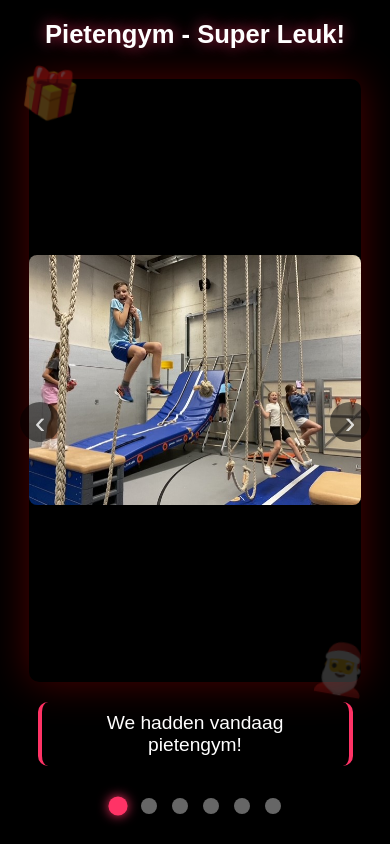
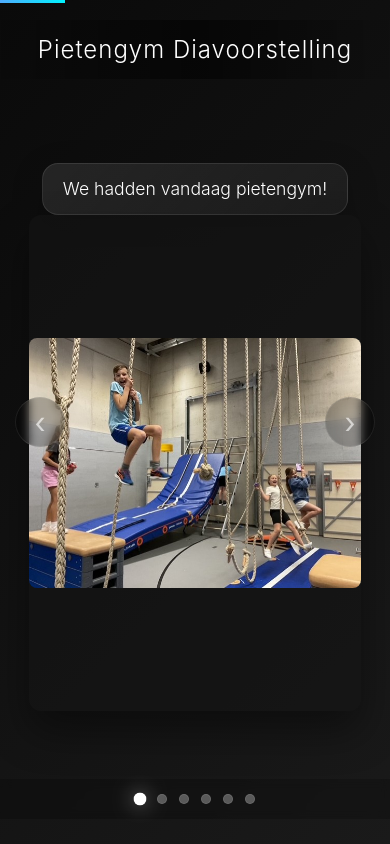
Before and after one commit to Jimisdebest/bba_2025-2026, a plain HTML site: page pietengym.html in a window 390 px wide. Drawn offline with Linux system fonts and the light colour scheme.

Commit message:
Update pietengym.html

```diff
--- a/pietengym.html
+++ b/pietengym.html
@@ -12,8 +12,8 @@
         }
 
         body {
-            font-family: 'Arial', sans-serif;
-            background-color: #000;
+            font-family: -apple-system, BlinkMacSystemFont, 'Segoe UI', Roboto, Oxygen, Ubuntu, sans-serif;
+            background-color: #0a0a0a;
             color: white;
             overflow: hidden;
             width: 100vw;
@@ -21,35 +21,36 @@
             position: fixed;
         }
 
-        /* Lichteffect container */
+        /* Lichteffect bij binnenkomst */
         .light-effect {
             position: fixed;
             top: 0;
             left: 0;
             width: 100%;
             height: 100%;
-            z-index: 100;
+            z-index: 1000;
             pointer-events: none;
             background: radial-gradient(
                 circle at center,
-                rgba(255, 255, 255, 0) 0%,
-                rgba(255, 255, 255, 0) 30%,
-                rgba(0, 0, 0, 1) 100%
+                rgba(255, 255, 255, 1) 0%,
+                rgba(255, 255, 255, 0.8) 10%,
+                rgba(255, 255, 255, 0) 70%
             );
-            animation: lightReveal 3s ease-in-out forwards;
+            animation: lightReveal 2.5s cubic-bezier(0.4, 0, 0.2, 1) forwards;
+            opacity: 0;
         }
 
         @keyframes lightReveal {
             0% {
-                transform: scale(3);
+                opacity: 1;
+                transform: scale(0.5);
+            }
+            50% {
                 opacity: 1;
             }
-            70% {
-                opacity: 0.7;
-            }
             100% {
-                transform: scale(1);
                 opacity: 0;
+                transform: scale(1.5);
                 display: none;
             }
         }
@@ -60,6 +61,7 @@
             height: 100%;
             position: relative;
             overflow: hidden;
+            background: linear-gradient(135deg, #0a0a0a 0%, #1a1a1a 100%);
         }
 
         /* Individuele dia's */
@@ -74,9 +76,10 @@
             justify-content: center;
             align-items: center;
             opacity: 0;
-            transition: opacity 1s ease-in-out, transform 1.2s cubic-bezier(0.25, 0.46, 0.45, 0.94);
+            transition: opacity 0.8s ease, transform 1s cubic-bezier(0.25, 0.46, 0.45, 0.94);
             transform: translateX(100%);
-            padding: 20px;
+            padding: 40px 20px;
+            will-change: transform, opacity;
         }
 
         .slide.active {
@@ -87,20 +90,20 @@
 
         .slide.previous {
             transform: translateX(-100%);
-            opacity: 0;
         }
 
         /* Afbeelding container */
         .image-container {
-            width: 85%;
-            height: 85%;
+            width: 90%;
+            height: 75%;
             display: flex;
             justify-content: center;
             align-items: center;
             overflow: hidden;
-            border-radius: 10px;
-            box-shadow: 0 0 40px rgba(255, 0, 0, 0.3);
+            border-radius: 12px;
             position: relative;
+            box-shadow: 0 20px 40px rgba(0, 0, 0, 0.4);
+            background: rgba(20, 20, 20, 0.6);
         }
 
         .slide-image {
@@ -108,20 +111,27 @@
             max-height: 100%;
             object-fit: contain;
             border-radius: 8px;
+            transition: transform 0.5s ease;
+        }
+
+        .slide-image:hover {
+            transform: scale(1.01);
         }
 
         /* Beschrijving */
         .caption {
-            margin-top: 20px;
-            font-size: 1.8rem;
+            margin-top: 30px;
+            font-size: 1.6rem;
             text-align: center;
-            padding: 15px 30px;
-            background-color: rgba(0, 0, 0, 0.7);
-            border-radius: 10px;
-            max-width: 80%;
-            text-shadow: 0 2px 4px rgba(0, 0, 0, 0.5);
-            border-left: 4px solid #ff3366;
-            border-right: 4px solid #ff3366;
+            padding: 20px 40px;
+            background: linear-gradient(135deg, rgba(255, 255, 255, 0.1), rgba(255, 255, 255, 0.05));
+            backdrop-filter: blur(10px);
+            border-radius: 16px;
+            max-width: 85%;
+            border: 1px solid rgba(255, 255, 255, 0.1);
+            font-weight: 300;
+            line-height: 1.5;
+            box-shadow: 0 8px 32px rgba(0, 0, 0, 0.2);
         }
 
         /* Navigatie pijlen */
@@ -129,9 +139,9 @@
             position: absolute;
             top: 50%;
             transform: translateY(-50%);
-            font-size: 3.5rem;
-            color: rgba(255, 255, 255, 0.8);
-            background-color: rgba(0, 0, 0, 0.5);
+            font-size: 2.8rem;
+            color: rgba(255, 255, 255, 0.7);
+            background: rgba(0, 0, 0, 0.3);
             width: 70px;
             height: 70px;
             border-radius: 50%;
@@ -139,136 +149,182 @@
             justify-content: center;
             align-items: center;
             cursor: pointer;
-            transition: all 0.3s ease;
+            transition: all 0.3s cubic-bezier(0.4, 0, 0.2, 1);
             z-index: 10;
             user-select: none;
+            backdrop-filter: blur(5px);
+            border: 1px solid rgba(255, 255, 255, 0.1);
         }
 
         .arrow:hover {
-            background-color: rgba(255, 51, 102, 0.7);
+            background: rgba(255, 255, 255, 0.15);
             color: white;
             transform: translateY(-50%) scale(1.1);
+            border-color: rgba(255, 255, 255, 0.3);
+        }
+
+        .arrow:active {
+            transform: translateY(-50%) scale(0.95);
         }
 
         .arrow-left {
-            left: 20px;
+            left: 30px;
         }
 
         .arrow-right {
-            right: 20px;
+            right: 30px;
         }
 
         /* Dia indicator */
         .slide-indicator {
             position: absolute;
-            bottom: 30px;
+            bottom: 40px;
             left: 0;
             right: 0;
             display: flex;
             justify-content: center;
-            gap: 15px;
+            gap: 12px;
             z-index: 10;
+            padding: 15px;
+            background: rgba(0, 0, 0, 0.2);
+            backdrop-filter: blur(5px);
         }
 
         .indicator-dot {
-            width: 16px;
-            height: 16px;
+            width: 14px;
+            height: 14px;
             border-radius: 50%;
-            background-color: rgba(255, 255, 255, 0.4);
+            background: rgba(255, 255, 255, 0.3);
             cursor: pointer;
             transition: all 0.3s ease;
+            border: 1px solid rgba(255, 255, 255, 0.1);
+        }
+
+        .indicator-dot:hover {
+            background: rgba(255, 255, 255, 0.5);
+            transform: scale(1.2);
         }
 
         .indicator-dot.active {
-            background-color: #ff3366;
-            transform: scale(1.2);
-            box-shadow: 0 0 10px #ff3366;
+            background: white;
+            transform: scale(1.3);
+            box-shadow: 0 0 15px rgba(255, 255, 255, 0.5);
         }
 
         /* Titel */
         .title {
             position: absolute;
-            top: 20px;
+            top: 30px;
             left: 0;
             right: 0;
             text-align: center;
-            font-size: 2.5rem;
+            font-size: 2.2rem;
             color: white;
-            text-shadow: 0 0 15px rgba(255, 51, 102, 0.8);
             z-index: 10;
-            padding: 0 20px;
-            font-weight: bold;
+            padding: 20px;
+            font-weight: 300;
+            letter-spacing: 1px;
+            background: linear-gradient(to right, rgba(0, 0, 0, 0), rgba(0, 0, 0, 0.5), rgba(0, 0, 0, 0));
         }
 
-        /* Sinterklaas thema decoratie */
-        .decoration {
+        /* Progress indicator */
+        .progress-bar {
             position: absolute;
-            pointer-events: none;
+            top: 0;
+            left: 0;
+            height: 3px;
+            background: linear-gradient(90deg, #4facfe 0%, #00f2fe 100%);
+            width: 0%;
+            z-index: 5;
+            transition: width 0.3s ease;
+        }
+
+        /* Navigatie hint */
+        .nav-hint {
+            position: absolute;
+            bottom: 120px;
+            left: 0;
+            right: 0;
+            text-align: center;
+            color: rgba(255, 255, 255, 0.5);
+            font-size: 0.9rem;
+            letter-spacing: 2px;
+            text-transform: uppercase;
+            animation: fadeInOut 3s infinite;
             z-index: 1;
         }
 
-        .decoration-1 {
-            top: 10%;
-            left: 5%;
-            font-size: 4rem;
-            color: rgba(255, 51, 102, 0.3);
-            animation: float 8s infinite ease-in-out;
-        }
-
-        .decoration-2 {
-            bottom: 15%;
-            right: 5%;
-            font-size: 5rem;
-            color: rgba(255, 51, 102, 0.2);
-            animation: float 10s infinite ease-in-out reverse;
-        }
-
-        @keyframes float {
-            0%, 100% { transform: translateY(0) rotate(0deg); }
-            50% { transform: translateY(-20px) rotate(10deg); }
+        @keyframes fadeInOut {
+            0%, 100% { opacity: 0.3; }
+            50% { opacity: 0.8; }
         }
 
         /* Responsive aanpassingen */
         @media (max-width: 768px) {
             .arrow {
-                width: 50px;
-                height: 50px;
-                font-size: 2.5rem;
+                width: 60px;
+                height: 60px;
+                font-size: 2.2rem;
+            }
+
+            .arrow-left {
+                left: 15px;
+            }
+
+            .arrow-right {
+                right: 15px;
             }
 
             .caption {
-                font-size: 1.4rem;
+                font-size: 1.3rem;
                 max-width: 90%;
+                padding: 15px 25px;
             }
 
             .title {
-                font-size: 2rem;
+                font-size: 1.8rem;
+                top: 20px;
             }
 
-            .decoration-1, .decoration-2 {
-                font-size: 3rem;
+            .image-container {
+                width: 95%;
+                height: 70%;
+            }
+
+            .nav-hint {
+                display: none;
             }
         }
 
         @media (max-width: 480px) {
             .arrow {
-                width: 40px;
-                height: 40px;
-                font-size: 2rem;
+                width: 50px;
+                height: 50px;
+                font-size: 1.8rem;
+                opacity: 0.8;
             }
 
             .caption {
-                font-size: 1.2rem;
-                padding: 10px 20px;
+                font-size: 1.1rem;
+                padding: 12px 20px;
             }
 
             .title {
-                font-size: 1.6rem;
+                font-size: 1.5rem;
+                padding: 15px;
             }
 
             .image-container {
-                width: 95%;
-                height: 75%;
+                height: 65%;
+            }
+
+            .slide-indicator {
+                bottom: 25px;
+            }
+
+            .indicator-dot {
+                width: 10px;
+                height: 10px;
             }
         }
     </style>
@@ -277,17 +333,19 @@
     <!-- Lichteffect bij binnenkomst -->
     <div class="light-effect" id="lightEffect"></div>
 
-    <!-- Decoratie elementen -->
-    <div class="decoration decoration-1">🎁</div>
-    <div class="decoration decoration-2">🎅</div>
+    <!-- Titel -->
+    <div class="title">Pietengym Diavoorstelling</div>
 
-    <!-- Titel -->
-    <div class="title">Pietengym - Super Leuk!</div>
+    <!-- Progress indicator -->
+    <div class="progress-bar" id="progressBar"></div>
 
     <!-- Diavoorstelling -->
     <div class="slideshow" id="slideshow">
         <!-- Dia's worden hier ingevoegd via JavaScript -->
     </div>
+
+    <!-- Navigatie hint -->
+    <div class="nav-hint">← Swipe of gebruik pijltjestoetsen →</div>
 
     <!-- Navigatie pijlen -->
     <div class="arrow arrow-left" id="prevBtn">‹</div>
@@ -311,24 +369,25 @@
             },
             {
                 src: "Pietengym/Pietengym 3.jpg",
-                caption: "Springen als een piet!"
+                caption: ""
             },
             {
                 src: "Pietengym/Pietengym 4.jpg",
-                caption: "Samenwerken om cadeautjes te bezorgen"
+                caption: ""
             },
             {
                 src: "Pietengym/Pietengym 5.jpg",
-                caption: "Balanceren op het dak"
+                caption: ""
             },
             {
                 src: "Pietengym/Pietengym 6.jpg",
-                caption: "Klaar voor Sinterklaas!"
+                caption: ""
             }
         ];
 
         // Huidige dia index
         let currentSlideIndex = 0;
+        let isAnimating = false;
 
         // DOM elementen
         const slideshow = document.getElementById('slideshow');
@@ -336,6 +395,7 @@
         const prevBtn = document.getElementById('prevBtn');
         const nextBtn = document.getElementById('nextBtn');
         const slideIndicator = document.getElementById('slideIndicator');
+        const progressBar = document.getElementById('progressBar');
 
         // Maak dia's aan
         function createSlides() {
@@ -352,18 +412,20 @@
                 // Maak afbeelding element
                 const img = document.createElement('img');
                 img.src = afbeelding.src;
-                img.alt = `Pietengym activiteit ${index + 1}`;
+                img.alt = `Pietengym foto ${index + 1}`;
                 img.className = 'slide-image';
 
-                // Maak bijschrift
-                const caption = document.createElement('div');
-                caption.className = 'caption';
-                caption.textContent = afbeelding.caption;
+                // Maak bijschrift alleen als er tekst is
+                if (afbeelding.caption) {
+                    const caption = document.createElement('div');
+                    caption.className = 'caption';
+                    caption.textContent = afbeelding.caption;
+                    slide.appendChild(caption);
+                }
 
                 // Voeg alles samen
                 imageContainer.appendChild(img);
                 slide.appendChild(imageContainer);
-                slide.appendChild(caption);
                 slideshow.appendChild(slide);
 
                 // Maak indicator dot
@@ -373,19 +435,30 @@
                 indicatorDot.addEventListener('click', () => goToSlide(index));
                 slideIndicator.appendChild(indicatorDot);
             });
+
+            // Update progress bar
+            updateProgressBar();
+        }
+
+        // Update progress bar
+        function updateProgressBar() {
+            const progress = ((currentSlideIndex + 1) / afbeeldingen.length) * 100;
+            progressBar.style.width = `${progress}%`;
         }
 
         // Ga naar specifieke dia
         function goToSlide(index) {
-            // Controleer of de index geldig is
-            if (index < 0 || index >= afbeeldingen.length) return;
+            // Voorkom dubbele animaties
+            if (isAnimating || index === currentSlideIndex) return;
+
+            isAnimating = true;
+
+            // Bepaal animatie richting
+            const direction = index > currentSlideIndex ? 'next' : 'prev';
 
             // Haal huidige en volgende dia op
             const currentSlide = document.querySelector('.slide.active');
             const nextSlide = document.querySelector(`.slide[data-index="${index}"]`);
-
-            // Bepaal animatie richting
-            const direction = index > currentSlideIndex ? 'next' : 'prev';
 
             // Verwijder active class van huidige dia en indicator
             if (currentSlide) {
@@ -404,50 +477,66 @@
             // Update huidige index
             currentSlideIndex = index;
 
-            // Verwijder 'previous' class na animatie
+            // Update progress bar
+            updateProgressBar();
+
+            // Reset animatie vlag
             setTimeout(() => {
+                isAnimating = false;
                 if (currentSlide) {
                     currentSlide.classList.remove('previous');
                 }
-            }, 1200);
+            }, 1000);
         }
 
         // Volgende dia
         function nextSlide() {
+            if (isAnimating) return;
             const nextIndex = (currentSlideIndex + 1) % afbeeldingen.length;
             goToSlide(nextIndex);
         }
 
         // Vorige dia
         function prevSlide() {
+            if (isAnimating) return;
             const prevIndex = (currentSlideIndex - 1 + afbeeldingen.length) % afbeeldingen.length;
             goToSlide(prevIndex);
         }
 
         // Swipe functionaliteit
         let touchStartX = 0;
-        let touchEndX = 0;
+        let touchStartY = 0;
 
         function handleTouchStart(e) {
-            touchStartX = e.changedTouches[0].screenX;
+            touchStartX = e.touches[0].clientX;
+            touchStartY = e.touches[0].clientY;
         }
 
         function handleTouchMove(e) {
-            // Voorkom standaard scroll gedrag tijdens swipen
-            e.preventDefault();
+            if (!touchStartX) return;
+
+            const touchX = e.touches[0].clientX;
+            const touchY = e.touches[0].clientY;
+
+            const diffX = touchStartX - touchX;
+            const diffY = touchStartY - touchY;
+
+            // Alleen horizontale swipes behandelen
+            if (Math.abs(diffX) > Math.abs(diffY)) {
+                e.preventDefault();
+            }
         }
 
         function handleTouchEnd(e) {
-            touchEndX = e.changedTouches[0].screenX;
-            handleSwipe();
-        }
+            if (!touchStartX) return;
 
-        function handleSwipe() {
+            const touchEndX = e.changedTouches[0].clientX;
+            const diffX = touchStartX - touchEndX;
+
             const swipeThreshold = 50;
-            const diff = touchStartX - touchEndX;
 
-            if (Math.abs(diff) > swipeThreshold) {
-                if (diff > 0) {
+            if (Math.abs(diffX) > swipeThreshold) {
+                if (diffX > 0) {
                     // Swipe naar links = volgende dia
                     nextSlide();
                 } else {
@@ -455,15 +544,24 @@
                     prevSlide();
                 }
             }
+
+            touchStartX = 0;
+            touchStartY = 0;
         }
 
         // Toetsenbord navigatie
         function handleKeyDown(e) {
             switch(e.key) {
                 case 'ArrowLeft':
+                    e.preventDefault();
                     prevSlide();
                     break;
                 case 'ArrowRight':
+                    e.preventDefault();
+                    nextSlide();
+                    break;
+                case ' ':
+                    e.preventDefault();
                     nextSlide();
                     break;
             }
@@ -476,55 +574,53 @@
             // Verwijder lichteffect na animatie
             setTimeout(() => {
                 lightEffect.style.display = 'none';
-            }, 3000);
+            }, 2500);
 
             // Event listeners
             prevBtn.addEventListener('click', prevSlide);
             nextBtn.addEventListener('click', nextSlide);
 
             // Touch events voor swipe
-            slideshow.addEventListener('touchstart', handleTouchStart, { passive: false });
+            slideshow.addEventListener('touchstart', handleTouchStart, { passive: true });
             slideshow.addEventListener('touchmove', handleTouchMove, { passive: false });
-            slideshow.addEventListener('touchend', handleTouchEnd, { passive: false });
+            slideshow.addEventListener('touchend', handleTouchEnd, { passive: true });
 
             // Keyboard events
             document.addEventListener('keydown', handleKeyDown);
 
-            // Klik op de diavoorstelling om verder te gaan (optioneel)
-            slideshow.addEventListener('click', (e) => {
-                // Als er niet op een specifiek element wordt geklikt, ga dan naar volgende dia
-                if (e.target === slideshow) {
-                    nextSlide();
+            // Fullscreen functionaliteit
+            function enterFullscreen() {
+                const elem = document.documentElement;
+
+                if (!document.fullscreenElement) {
+                    if (elem.requestFullscreen) {
+                        elem.requestFullscreen().catch(err => {
+                            console.log("Fullscreen error:", err);
+                        });
+                    }
+                }
+            }
+
+            // Probeer fullscreen te starten
+            window.addEventListener('load', () => {
+                setTimeout(enterFullscreen, 100);
+            });
+
+            // Vraag fullscreen aan bij eerste interactie
+            document.addEventListener('click', enterFullscreen, { once: true });
+            document.addEventListener('keydown', enterFullscreen, { once: true });
+
+            // Houd fullscreen actief
+            document.addEventListener('fullscreenchange', () => {
+                if (!document.fullscreenElement) {
+                    setTimeout(enterFullscreen, 100);
                 }
             });
 
-            // Zorg ervoor dat we fullscreen blijven
-            document.addEventListener('fullscreenchange', () => {
-                if (!document.fullscreenElement) {
-                    // Vraag om fullscreen als het verlaten wordt
-                    document.documentElement.requestFullscreen().catch(err => {
-                        console.log("Fullscreen kan niet worden aangevraagd:", err);
-                    });
-                }
+            // Voorkom context menu op mobiel
+            document.addEventListener('contextmenu', (e) => {
+                e.preventDefault();
             });
-
-            // Probeer fullscreen te starten
-            function requestFullscreen() {
-                if (!document.fullscreenElement) {
-                    document.documentElement.requestFullscreen().catch(err => {
-                        console.log("Fullscreen kan niet worden aangevraagd:", err);
-                    });
-                }
-            }
-
-            // Vraag fullscreen aan na het laden
-            window.addEventListener('load', () => {
-                // Wacht even voor het lichteffect
-                setTimeout(requestFullscreen, 500);
-            });
-
-            // Vraag ook fullscreen aan bij eerste klik
-            document.addEventListener('click', requestFullscreen, { once: true });
         }
 
         // Start de diavoorstelling
```
